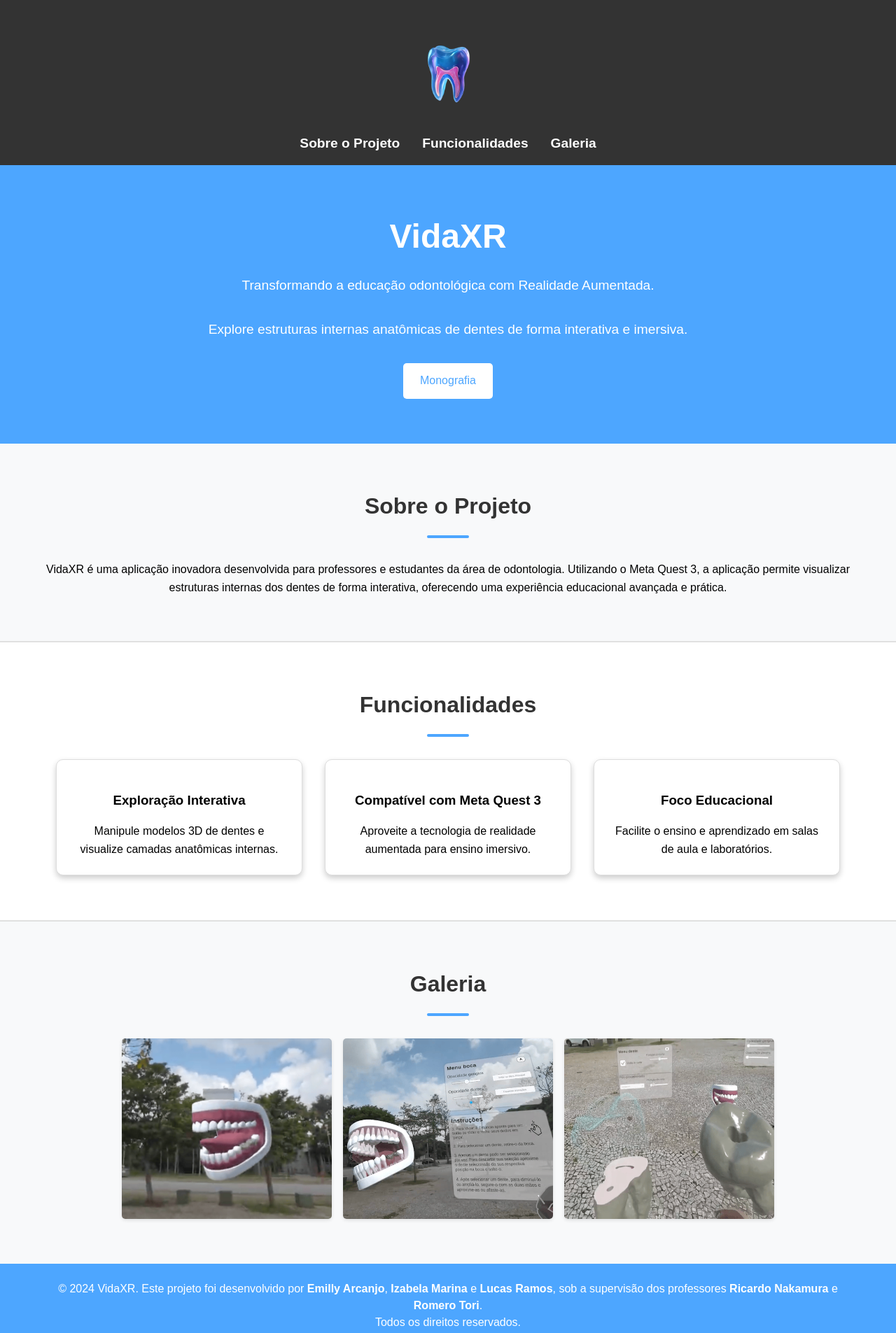
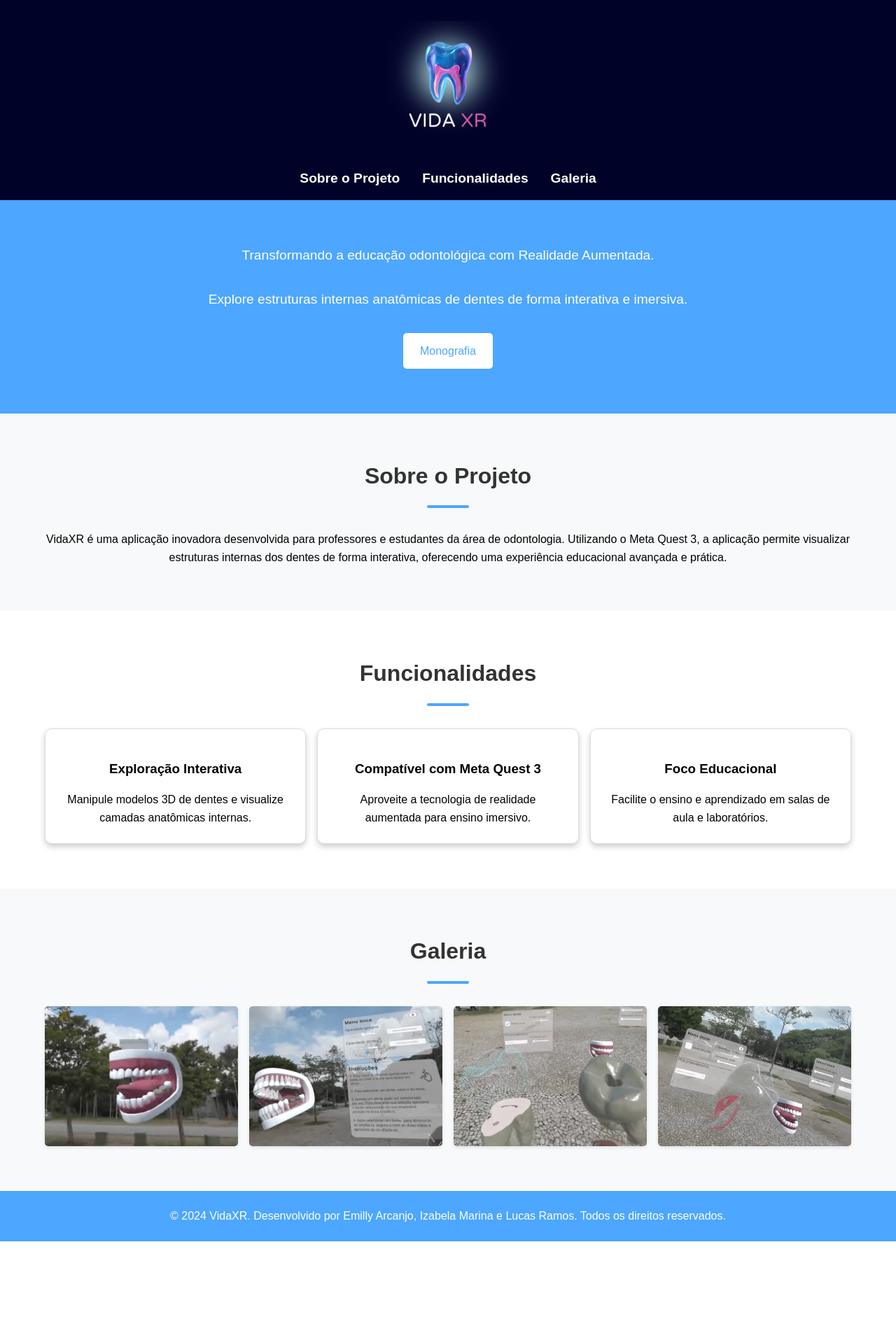
Before and after one commit to LucasCRamos/VidaXRLandingPage, a plain HTML site: page index.html in a window 1280 px wide. Shown: the whole page at 70% size. After the commit the page ends 1774 px from the top, so only its background shows below. Drawn offline with Linux system fonts and the light colour scheme; a script that the page names is missing.

Commit message:
fix header

```diff
--- a/index.html
+++ b/index.html
@@ -12,7 +12,7 @@
     <!-- Cabeçalho -->
     <header class="header">
         <div class="container">
-            <img src="icon.png" alt="VidaXR Logo" class="logo">
+            <img src="logo.png" alt="VidaXR Logo" class="logo">
             <nav class="nav">
                 <a href="#about">Sobre o Projeto</a>
                 <a href="#features">Funcionalidades</a>
@@ -24,7 +24,6 @@
     <!-- Hero Section -->
     <section class="hero">
         <div class="container">
-            <h1>VidaXR</h1>
             <p>Transformando a educação odontológica com Realidade Aumentada.</p>
             <p>Explore estruturas internas anatômicas de dentes de forma interativa e imersiva.</p>
             <!-- Botão com link para o PDF -->
@@ -75,20 +74,17 @@
                 <img src="image0.png" alt="Imagem 0">
                 <img src="image1.png" alt="Imagem 1">
                 <img src="image2.png" alt="Imagem 2">
+                <img src="image3.png" alt="Imagem 3">
             </div>
         </div>
     </section>
 
-
     <!-- Rodapé -->
     <footer class="footer">
         <div class="container">
-            <p>&copy; 2024 VidaXR. Este projeto foi desenvolvido por <strong>Emilly Arcanjo</strong>, <strong>Izabela
-                    Marina</strong> e <strong>Lucas Ramos</strong>, sob a supervisão dos professores <strong>Ricardo
-                    Nakamura</strong> e <strong>Romero Tori</strong>. <br> Todos os direitos reservados.</p>
+            <p>&copy; 2024 VidaXR. Desenvolvido por Emilly Arcanjo, Izabela Marina e Lucas Ramos. Todos os direitos reservados.</p>
         </div>
     </footer>
-
 
     <script src="script.js"></script>
 </body>
--- a/style.css
+++ b/style.css
@@ -1,5 +1,5 @@
 /* Reset básico */
-body, h1, h2, p, a, input, textarea, button {
+body, h1, h2, p, a, button {
     margin: 0;
     padding: 0;
     box-sizing: border-box;
@@ -10,6 +10,7 @@ body {
     line-height: 1.6;
 }
 
+/* Contêiner centralizado */
 .container {
     width: 90%;
     max-width: 1200px;
@@ -18,42 +19,38 @@ body {
 
 /* Cabeçalho */
 .header {
-    background: #333;
+    background: #010228;
     color: #fff;
     padding: 1rem 0;
-    display: flex;
-    justify-content: center; /* Centraliza horizontalmente o conteúdo */
-    align-items: center; /* Centraliza verticalmente */
-    flex-direction: column; /* Empilha o logo e a navegação */
     text-align: center;
 }
 
 .logo {
-    height: 150px; /* Aumenta o tamanho do logo */
-    margin-bottom: 1rem; /* Espaço entre o logo e os links */
+    height: 200px;
+    margin-bottom: 1rem;
 }
 
 .nav {
     display: flex;
-    gap: 2rem; /* Espaçamento entre os links */
-    justify-content: center; /* Garante que os links fiquem centralizados */
+    gap: 2rem;
+    justify-content: center;
 }
 
 .nav a {
     color: #fff;
     text-decoration: none;
-    font-size: 1.2rem; /* Tamanho maior para os links */
+    font-size: 1.2rem;
     font-weight: bold;
 }
 
 .nav a:hover {
-    color: #4DA6FF; /* Cor azul claro no hover */
+    color: #4DA6FF;
 }
 
-/* Hero Section */
+/* Seção Hero */
 .hero {
     text-align: center;
-    background: #4DA6FF; /* Azul claro */
+    background: #4DA6FF;
     color: #fff;
     padding: 4rem 0;
 }
@@ -68,54 +65,47 @@ body {
     font-size: 1.2rem;
 }
 
-.hero button {
+.button {
+    display: inline-block;
     background: #fff;
-    color: #4DA6FF; /* Texto azul claro */
-    border: none;
+    color: #4DA6FF;
     padding: 0.8rem 1.5rem;
     cursor: pointer;
     font-size: 1rem;
+    text-decoration: none;
+    border-radius: 5px;
+    text-align: center;
 }
 
-.hero button:hover {
-    background: #333; /* Fundo preto no hover */
+.button:hover {
+    background: #333;
     color: #fff;
 }
 
-/* Sobre, Funcionalidades e Galeria */
-/* Geral */
-/* Seções gerais */
+/* Seções */
 section {
-    padding: 4rem 0; /* Espaçamento interno em cada seção */
+    padding: 4rem 0;
     text-align: center;
 }
 
-/* Sobre o Projeto */
 .about {
-    background-color: #f8f9fa; /* Fundo cinza-claro para destacar */
-    border-bottom: 2px solid #e0e0e0; /* Linha sutil entre seções */
+    background-color: #f8f9fa;
 }
 
-/* Funcionalidades */
 .features {
-    background-color: #ffffff; /* Fundo branco para contraste */
-    border-bottom: 2px solid #e0e0e0; /* Linha sutil entre seções */
+    background-color: #ffffff;
 }
 
-/* Galeria */
 .demo {
-    background-color: #f8f9fa; /* Fundo cinza-claro para destaque */
-    padding-top: 4rem;
-    padding-bottom: 4rem;
+    background-color: #f8f9fa;
 }
 
-
-/* Estilo dos títulos */
+/* Títulos */
 section h2 {
     font-size: 2rem;
     margin-bottom: 2rem;
+    color: #333;
     position: relative;
-    color: #333;
 }
 
 section h2::after {
@@ -123,55 +113,55 @@ section h2::after {
     display: block;
     width: 60px;
     height: 4px;
-    background: #4DA6FF; /* Azul claro */
-    margin: 1rem auto 0 auto;
+    background: #4DA6FF;
+    margin: 1rem auto 0;
     border-radius: 2px;
 }
 
-/* Linhas divisórias entre as seções */
-.section-divider {
-    width: 80%;
-    margin: 2rem auto;
-    border: 0;
-    border-top: 2px solid #ddd;
-}
-
-
+/* Lista de funcionalidades */
 .features .feature-list {
-    display: flex;
-    justify-content: space-between;
+    display: grid;
+    grid-template-columns: repeat(auto-fit, minmax(280px, 1fr));
+    gap: 1rem;
     margin-top: 2rem;
 }
 
 .feature-item {
-    flex: 1;
-    margin: 0 1rem;
     background: #fff;
     padding: 1.5rem;
     border-radius: 10px;
-    box-shadow: 0 2px 5px rgba(0, 0, 0, 0.1);
+    box-shadow: 0 4px 8px rgba(0, 0, 0, 0.2);
+    border: 1px solid #ddd;
+    transition: transform 0.2s, box-shadow 0.2s;
+}
+
+.feature-item:hover {
+    transform: scale(1.05);
+    box-shadow: 0 8px 16px rgba(0, 0, 0, 0.3);
 }
 
 .feature-item h3 {
     margin-bottom: 1rem;
 }
 
+/* Galeria */
 .gallery {
-    display: flex;
-    justify-content: center;
+    display: grid;
+    grid-template-columns: repeat(auto-fit, minmax(200px, 1fr));
     gap: 1rem;
-    flex-wrap: wrap;
 }
 
 .gallery img {
-    max-width: 300px;
+    width: 100%;
+    height: 200px;
     border-radius: 5px;
+    object-fit: cover;
     box-shadow: 0 2px 5px rgba(0, 0, 0, 0.1);
 }
 
 /* Rodapé */
 .footer {
-    background: #4DA6FF; /* Azul mais claro */
+    background: #4DA6FF;
     color: #fff;
     text-align: center;
     padding: 1.5rem 0;
@@ -180,40 +170,5 @@ section h2::after {
 }
 
 .footer strong {
-    color: #FFFFFF; /* Negrito para os nomes */
     font-weight: bold;
 }
-
-.button {
-    display: inline-block;
-    background: #fff;
-    color: #4DA6FF;
-    border: none;
-    padding: 0.8rem 1.5rem;
-    cursor: pointer;
-    font-size: 1rem;
-    text-decoration: none;
-    text-align: center;
-    border-radius: 5px;
-}
-
-.button:hover {
-    background: #333;
-    color: #fff;
-}
-
-.feature-item {
-    flex: 1;
-    margin: 0 1rem;
-    background: #fff;
-    padding: 1.5rem;
-    border-radius: 10px;
-    box-shadow: 0 4px 8px rgba(0, 0, 0, 0.2); /* Sombra mais perceptível */
-    border: 1px solid #ddd; /* Borda leve para delimitar ainda mais */
-    transition: transform 0.2s, box-shadow 0.2s; /* Animação para hover */
-}
-
-.feature-item:hover {
-    transform: scale(1.05); /* Aumenta levemente o cartão ao passar o mouse */
-    box-shadow: 0 8px 16px rgba(0, 0, 0, 0.3); /* Sombra mais forte no hover */
-}
```
Also changed, not shown: icon.png (deleted), image3.png (added), logo.png (added), script.js (added).
